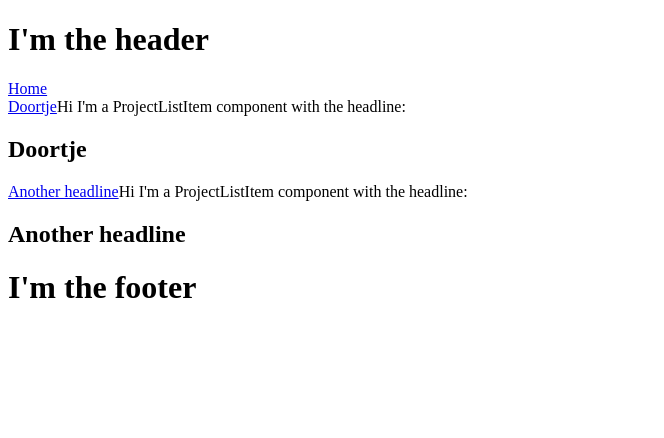
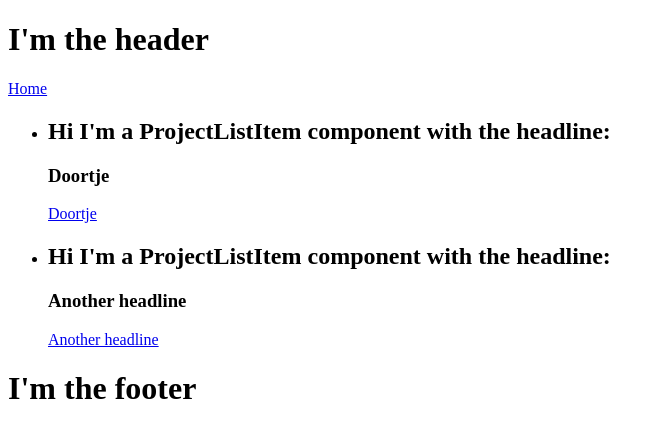
Before and after one commit to aqhvhghtbtb/portfolio, a React (Create React App) app: page / in a window 1280 px wide. Shown: the top 438 px of the page, without its empty margins (0-664 px from the left). Built offline with nearby package versions, Linux system fonts and the light colour scheme.

Commit message:
fix routing. Refactor folders, classnames

```diff
--- a/src/components/Project/ProjectList/ProjectList.js
+++ b/src/components/Project/ProjectList/ProjectList.js
@@ -4,7 +4,9 @@ import ProjectListItem from "../ProjectListItem/ProjectListItem";
 const ProjectList = (props) => {
     return (
         <div className="main">
-            {props.data.map(block => <ProjectListItem content={block} />)}
+            <ul className="list">
+                {props.data.map(block => <ProjectListItem content={block} key={block._uid} />)}
+            </ul>
         </div>
     );
 };
--- a/src/components/Project/ProjectListItem/ProjectListItem.js
+++ b/src/components/Project/ProjectListItem/ProjectListItem.js
@@ -2,11 +2,11 @@ import React from "react";
 import {Link} from "react-router-dom";
 
 export default props => (
-    <div className="foo">
+    <li className="listitem">
+        <h2>Hi I'm a ProjectListItem component with the headline:</h2>
+        <h3>{props.content.headline}</h3>
         <Link to={`/project/${props.content.headline}`}>
             {props.content.headline}
         </Link>
-        Hi I'm a ProjectListItem component with the headline:
-        <h2>{props.content.headline}</h2>
-    </div>
+    </li>
 );
--- a/src/containers/App.js
+++ b/src/containers/App.js
@@ -43,16 +43,17 @@ class App extends React.Component {
             });
     }
 
-    // findDataById(id, data) {
-    //     const activeId = id;
-    //     const jsonData = data;
-    //
-    //     jsonData.map(item => {
-    //         if(item.headline === activeId) {
-    //             console.log(activeId)
-    //         }
-    //     })
-    // }
+    findDataById(id, data) {
+        console.log('findDataById')
+        const activeId = id;
+        const jsonData = data;
+
+        jsonData.map(item => {
+            if(item.headline === activeId) {
+                console.log(activeId)
+            }
+        })
+    }
 
     componentDidMount() {
         this.setState({ isLoading: true });
@@ -71,7 +72,7 @@ class App extends React.Component {
         }
 
         const ProjectDetailWrapper = ({ match, location }) => {
-            // this.findDataById(match.params.id, data);
+            this.findDataById(match.params.id, data);
 
             return (
                 <ProjectDetail params={{ match, location, data }}/>
```
